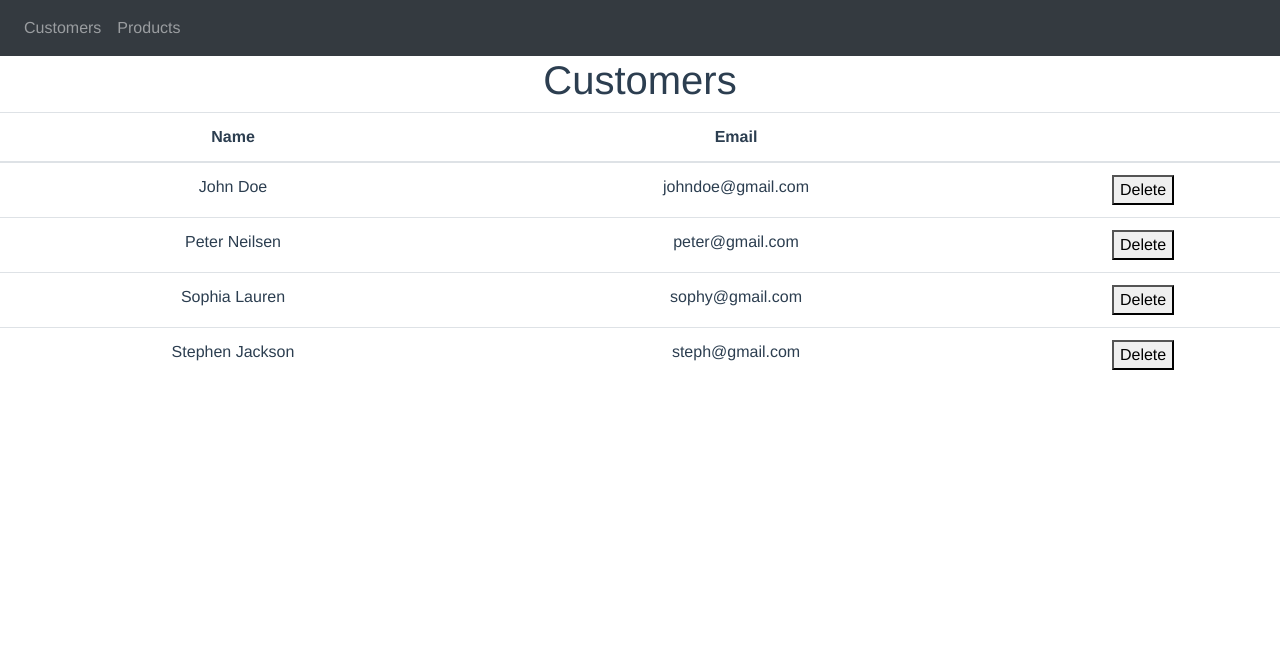
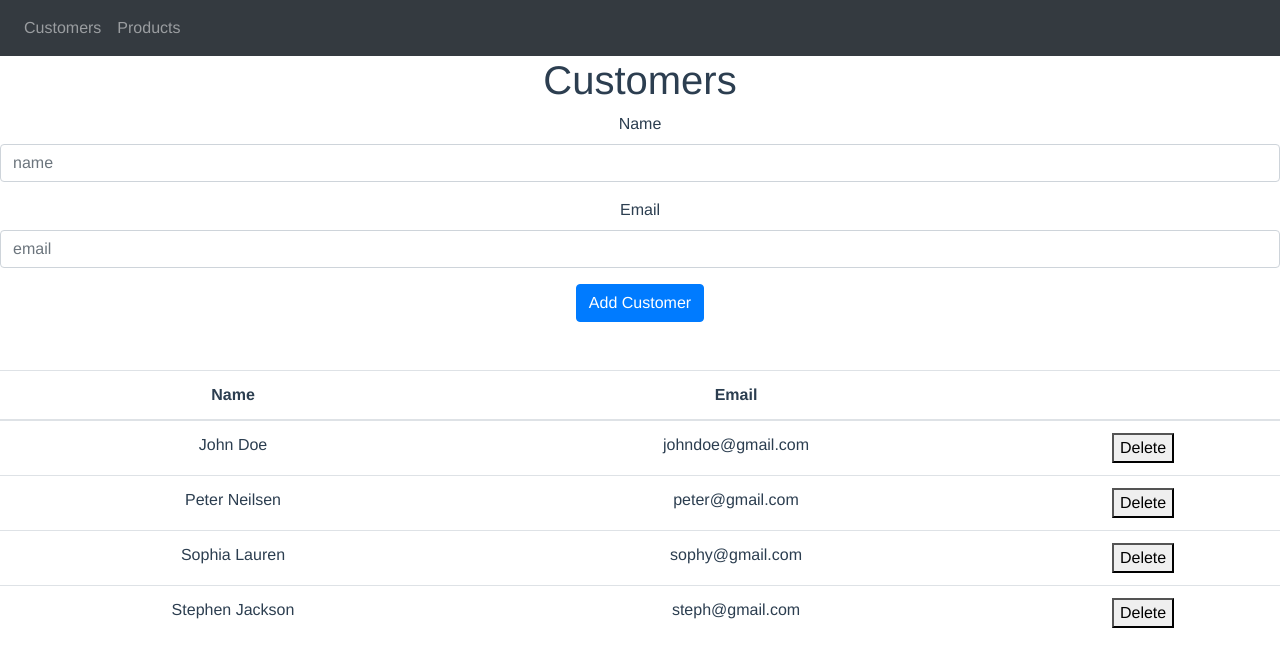
Before and after one commit to AlxRdnvc/Prodavnica-vue.js, a Vue app: page / in a window 1280 px wide. Shown: the top 666 px of the page. Built offline with nearby package versions, Linux system fonts and the light colour scheme.

Commit message:
zadatak 3

```diff
--- a/src/CustomerService.js
+++ b/src/CustomerService.js
@@ -22,6 +22,7 @@ const customers = [
     }
 ]
 
+let nextId = 5;
 class CustomerService {
     list() {
         return customers;
@@ -30,6 +31,12 @@ class CustomerService {
     deleteCustomer(customer) {
         customers.splice(customers.indexOf(customer), 1)
     }
+
+    addCustomer(newCustomer){
+        customers.push(newCustomer);
+        newCustomer.id = nextId;
+        nextId++;
+    }
 }
 
 
--- a/src/components/AppCustomers.vue
+++ b/src/components/AppCustomers.vue
@@ -1,6 +1,18 @@
 <template>
   <div>
     <h1>Customers</h1>
+    <form @submit.prevent>
+      <div class="form-group">
+        <label for="name">Name</label>
+        <input v-model="newCustomer.fullName" type="text" class="form-control" id="name" placeholder="name">
+      </div>
+      <div class="form-group">
+        <label for="email">Email</label>
+        <input v-model="newCustomer.email" type="email" class="form-control" id="email" placeholder="email">
+      </div>
+      <button @click="addCustomer()" type="submit" class="btn btn-primary">Add Customer</button>
+    </form><br><br>
+
     <table class="table">
       <thead>
         <tr>
@@ -29,13 +41,19 @@ export default {
 
   data() {
     return {
-      customers: customerService.list()
+      customers: customerService.list(),
+      newCustomer: {}
     }
   },
 
   methods: {
     deleteCustomerNow(customer){
         customers: customerService.deleteCustomer(customer)
+    },
+
+    addCustomer(newCustomer){
+      customerService.addCustomer(this.newCustomer)
+      this.newCustomer = {}
     }
   }
 }
```
